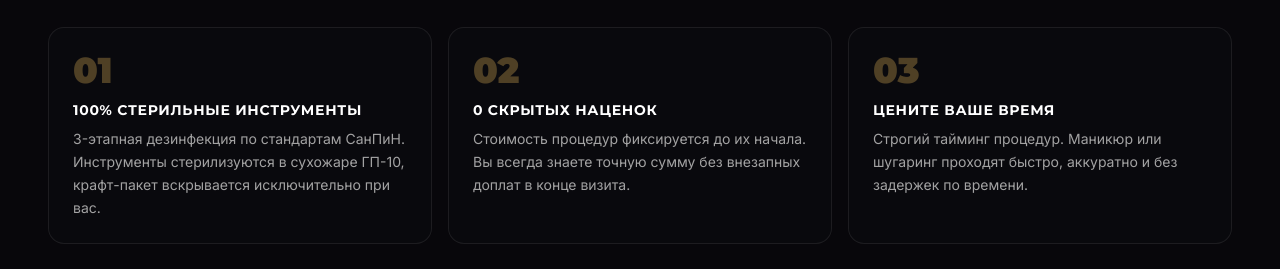
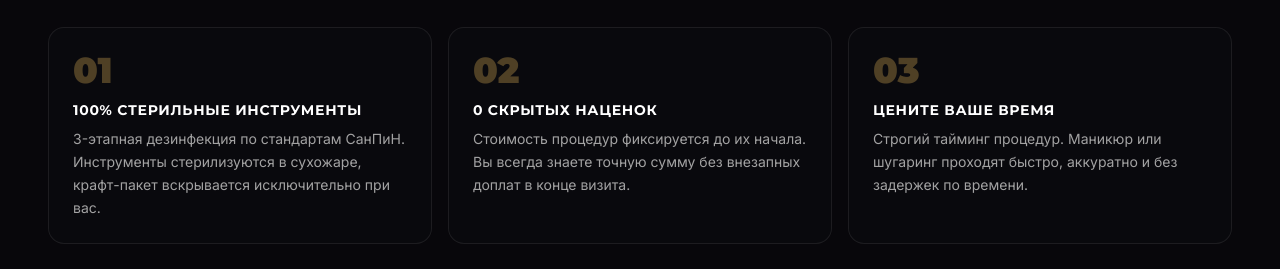
Before and after one commit to COMBINATORR/Nail-Master, a React (Vite) app: page / in a window 1280 px wide. Shown: the part 980-1249 px from the top of the page. Built offline with nearby package versions, Linux system fonts and the light colour scheme; a web font is replaced by a local one.

Commit message:
feat(translations): remove GP-10 references from sterilization descriptions

```diff
--- a/src/App.jsx
+++ b/src/App.jsx
@@ -563,7 +563,7 @@ export default function App() {
       trustTitle: "ПОЧЕМУ МНЕ ДОВЕРЯЮТ",
       trustSubtitle: "Я гарантирую безопасность, прозрачность и высокий уровень сервиса",
       trust1Title: "100% стерильные инструменты",
-      trust1Desc: "3-этапная дезинфекция по стандартам СанПиН. Инструменты стерилизуются в сухожаре ГП-10, крафт-пакет вскрывается исключительно при вас.",
+      trust1Desc: "3-этапная дезинфекция по стандартам СанПиН. Инструменты стерилизуются в сухожаре, крафт-пакет вскрывается исключительно при вас.",
       trust2Title: "0 скрытых наценок",
       trust2Desc: "Стоимость процедур фиксируется до их начала. Вы всегда знаете точную сумму без внезапных доплат в конце визита.",
       trust3Title: "Цените ваше время",
@@ -667,7 +667,7 @@ export default function App() {
       trustTitle: "МАҒАН НЕГЕ СЕНЕДІ",
       trustSubtitle: "Мен қауіпсіздікке, ашықтыққа және жоғары қызмет көрсету деңгейіне кепілдік беремін",
       trust1Title: "100% стерильді құралдар",
-      trust1Desc: "СанПиН стандарттары бойынша 3 кезеңді дезинфекция. Құралдар ГП-10 сухожарында стерильденеді, крафт-пакет тек сіздің көзіңізше ашамын.",
+      trust1Desc: "СанПиН стандарттары бойынша 3 кезеңді дезинфекция. Құралдар сухожарда стерильденеді, крафт-пакет тек сіздің көзіңізше ашамын.",
       trust2Title: "0 жасырын үстемелер",
       trust2Desc: "Процедуралардың құны жұмыс басталғанға дейін бекітіледі. Сіз әрқашан визит соңында ешқандай қосымша төлемсіз нақты соманы білесіз.",
       trust3Title: "Уақытыңызды бағалаңыз",
@@ -771,7 +771,7 @@ export default function App() {
       trustTitle: "WHY CLIENTS TRUST ME",
       trustSubtitle: "I guarantee safety, transparency, and the highest standards of service",
       trust1Title: "100% Sterile Instruments",
-      trust1Desc: "3-stage sterilization following sanitary standards. Tools are sterilized in a GP-10 dry heat oven, and the kraft bag is opened strictly in front of you.",
+      trust1Desc: "3-stage sterilization following sanitary standards. Tools are sterilized in a dry heat oven, and the kraft bag is opened strictly in front of you.",
       trust2Title: "Zero Hidden Charges",
       trust2Desc: "Treatment prices are locked in before we begin. You will always know the exact amount with no unexpected extras at checkout.",
       trust3Title: "Respecting Your Time",
```
